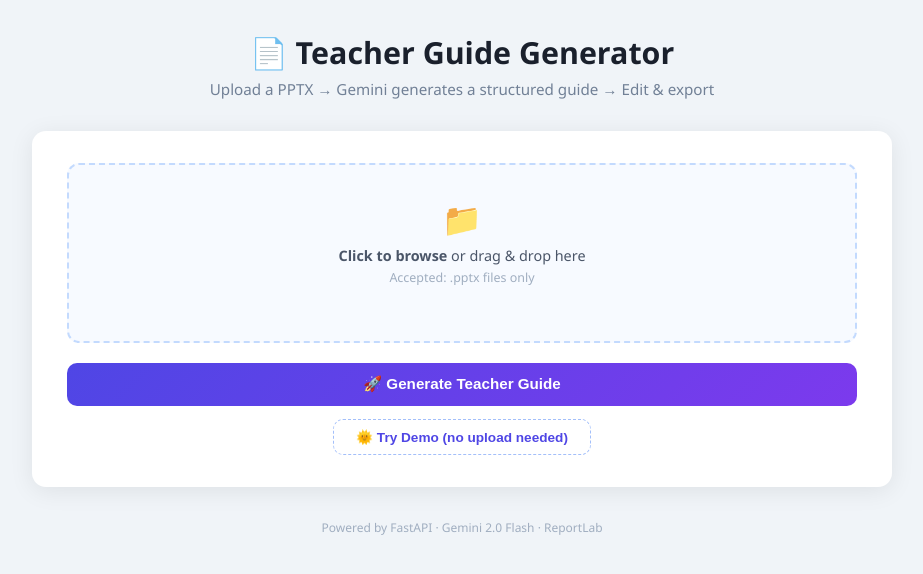
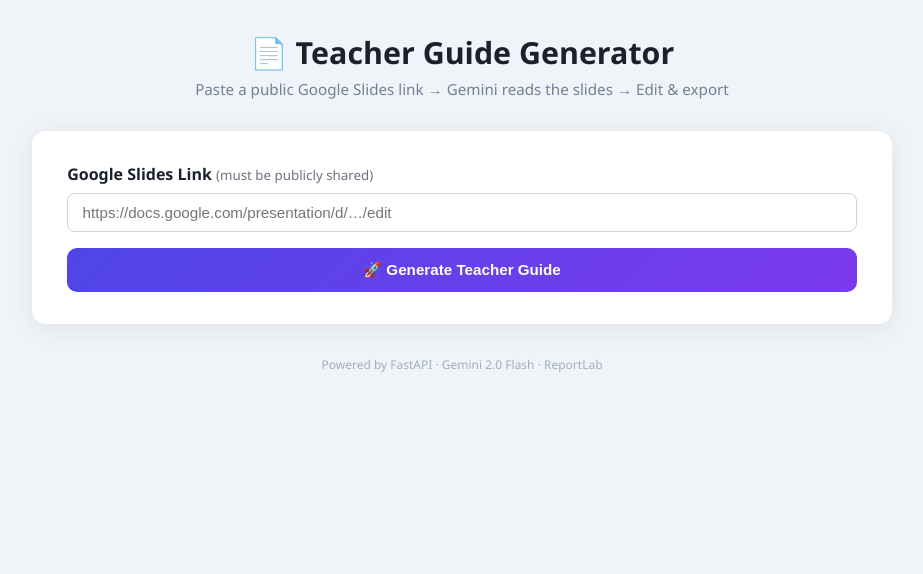
Before and after one commit to yassinelsawy/teacher-guide-generator, a FastAPI app: page / in a window 1280 px wide. Shown: the top 574 px of the page, without its empty margins (178-1101 px from the left). Run offline with FastAPI, Linux system fonts and the light colour scheme; some libraries are stand-ins or nearby versions.

Commit message:
Refactor: Google Slides link input, Gemini Files API, remove demo button, cache-bust assets

````diff
--- a/main.py
+++ b/main.py
@@ -1,19 +1,19 @@
+import asyncio
 import base64
 import io
 import os
 import re
-import shutil
 import time
-import uuid
 from pathlib import Path
 
+import requests as http_requests
 from dotenv import load_dotenv
-from fastapi import FastAPI, File, Request, UploadFile
+from fastapi import FastAPI, Request
 from fastapi.responses import HTMLResponse, JSONResponse, StreamingResponse
 from fastapi.staticfiles import StaticFiles
 from fastapi.templating import Jinja2Templates
 from google import genai
-from pptx import Presentation
+from pydantic import BaseModel
 from reportlab.lib import colors
 from reportlab.lib.enums import TA_LEFT
 from reportlab.lib.pagesizes import A4
@@ -34,9 +34,6 @@ load_dotenv()
 GEMINI_API_KEY = os.getenv("GEMINI_API_KEY")
 gemini = genai.Client(api_key=GEMINI_API_KEY)
 
-UPLOAD_DIR = Path("uploads")
-UPLOAD_DIR.mkdir(exist_ok=True)
-
 STATIC_DIR = Path("static")
 STATIC_DIR.mkdir(exist_ok=True)
 
@@ -48,35 +45,19 @@ templates = Jinja2Templates(directory="templates")
 
 # ── Helpers ───────────────────────────────────────────────────────────────────
 
-def extract_text_from_pptx(filepath: Path) -> tuple[str, str]:
-    """Return (filename_stem, full_slide_text)."""
-    prs = Presentation(filepath)
-    lines: list[str] = []
-    for slide_num, slide in enumerate(prs.slides, start=1):
-        slide_lines: list[str] = []
-        for shape in slide.shapes:
-            if shape.has_text_frame:
-                for para in shape.text_frame.paragraphs:
-                    text = para.text.strip()
-                    if text:
-                        slide_lines.append(text)
-        if slide_lines:
-            lines.append(f"--- Slide {slide_num} ---")
-            lines.extend(slide_lines)
-    return filepath.stem, "\n".join(lines)
-
-
 TEACHER_GUIDE_PROMPT = """\
 You are a professional curriculum designer.
 
-Generate a complete Teacher Guide in clean semantic HTML format.
+The attached file is a PowerPoint presentation (.pptx).
+Analyze ALL slides in the presentation and generate a complete Teacher Guide
+in clean semantic HTML format.
 
 IMPORTANT RULES:
 - Return ONLY HTML.
-- Do NOT wrap in markdown.
-- Do NOT add explanations.
+- Do NOT wrap in markdown code fences.
+- Do NOT add explanations or preamble.
 - Use <h1>, <h2>, <h3>, <p>, <ul>, <li>, <strong>.
-- Follow the exact hierarchy provided below.
+- Follow the exact structure below.
 
 Structure:
 
@@ -114,23 +95,68 @@ Structure:
 <h2>Bonus Activities</h2>
 <p>...</p>
 
-Use clear academic language similar to an official Teacher Guide.
+Use clear academic language appropriate for an official Teacher Guide.
 Audience: Write for TEACHERS, not students.
-
-FILE NAME: {file_name}
-
-Session content:
-{slide_text}
 """
 
 
-def generate_teacher_guide(file_name: str, slide_text: str) -> str:
-    """Call Gemini with exponential backoff retry on 429, return HTML string."""
-    prompt = TEACHER_GUIDE_PROMPT.format(
-        file_name=file_name,
-        slide_text=slide_text,
+def _slides_file_id(link: str) -> str:
+    """Extract the presentation file ID from a Google Slides URL.
+
+    Handles patterns like:
+      https://docs.google.com/presentation/d/FILE_ID/edit
+      https://docs.google.com/presentation/d/FILE_ID/view
+    """
+    m = re.search(r"/presentation/d/([a-zA-Z0-9_-]+)", link)
+    if m:
+        return m.group(1)
+    raise ValueError(
+        "Could not extract a presentation ID from the link. "
+        "Please paste a standard Google Slides share/edit URL, e.g.:\n"
+        "https://docs.google.com/presentation/d/FILE_ID/edit"
     )
 
+
+def _download_slides_pptx(file_id: str) -> bytes:
+    """Download a Google Slides presentation as PPTX.
+
+    Uses requests so that Google's redirect chain and cookies are handled
+    correctly even for large files. Validates the response is actually a
+    PPTX and not an HTML auth/error page.
+    """
+    url = f"https://docs.google.com/presentation/d/{file_id}/export/pptx"
+    try:
+        resp = http_requests.get(
+            url,
+            timeout=90,
+            allow_redirects=True,
+            headers={"User-Agent": "Mozilla/5.0"},
+        )
+        resp.raise_for_status()
+    except http_requests.exceptions.Timeout:
+        raise RuntimeError(
+            "Timed out while downloading the presentation. "
+            "The file may be very large — try again or check your connection."
+        )
+    except http_requests.exceptions.HTTPError as exc:
+        raise RuntimeError(
+            f"Google returned HTTP {exc.response.status_code} when exporting the presentation. "
+            "Make sure the presentation is set to 'Anyone with the link can view'."
+        ) from exc
+
+    content_type = resp.headers.get("content-type", "")
+    if "html" in content_type.lower():
+        raise RuntimeError(
+            "Google returned a sign-in page instead of the PPTX file. "
+            "The presentation must be publicly shared: "
+            "Share → Anyone with the link → Viewer."
+        )
+
+    return resp.content
+
+
+def _call_gemini_with_retry(uploaded_file) -> str:
+    """Send an already-uploaded Gemini file + prompt, with exponential backoff on 429."""
     max_retries = 4
     delay = 10
     last_exc: Exception | None = None
@@ -139,10 +165,9 @@ def generate_teacher_guide(file_name: str, slide_text: str) -> str:
         try:
             response = gemini.models.generate_content(
                 model="gemini-2.0-flash-lite",
-                contents=prompt,
+                contents=[uploaded_file, TEACHER_GUIDE_PROMPT],
             )
             raw = response.text.strip()
-            # Strip accidental markdown fences
             raw = re.sub(r"^```(?:html)?\s*", "", raw, flags=re.IGNORECASE)
             raw = re.sub(r"\s*```$", "", raw)
             return raw
@@ -150,7 +175,9 @@ def generate_teacher_guide(file_name: str, slide_text: str) -> str:
             last_exc = exc
             err_str = str(exc)
             if "429" in err_str or "RESOURCE_EXHAUSTED" in err_str:
-                retry_match = re.search(r"retry[\s_-]?(?:in|delay)[:\s]+([\d.]+)s", err_str, re.IGNORECASE)
+                retry_match = re.search(
+                    r"retry[\s_-]?(?:in|delay)[:\s]+([\d.]+)s", err_str, re.IGNORECASE
+                )
                 suggested = float(retry_match.group(1)) if retry_match else delay
                 wait = max(suggested, delay)
                 if attempt < max_retries - 1:
@@ -165,6 +192,33 @@ def generate_teacher_guide(file_name: str, slide_text: str) -> str:
             raise
 
     raise last_exc
+
+
+def generate_from_slides_link(slides_link: str) -> tuple[str, str]:
+    """Export PPTX from Google Slides, upload to Gemini, return (html, file_name)."""
+    file_id = _slides_file_id(slides_link)
+    pptx_bytes = _download_slides_pptx(file_id)
+
+    uploaded = gemini.files.upload(
+        file=io.BytesIO(pptx_bytes),
+        config={
+            "mime_type": (
+                "application/vnd.openxmlformats-officedocument"
+                ".presentationml.presentation"
+            ),
+            "display_name": file_id,
+        },
+    )
+
+    try:
+        html = _call_gemini_with_retry(uploaded)
+    finally:
+        try:
+            gemini.files.delete(name=uploaded.name)
+        except Exception:
+            pass
+
+    return html, file_id
 
 
 # ── PDF Styles ────────────────────────────────────────────────────────────────
@@ -274,9 +328,7 @@ def html_to_platypus(html_content: str, styles: dict) -> list:
                         _, b64data = src.split(",", 1)
                         img_bytes = base64.b64decode(b64data)
                     else:
-                        import urllib.request
-                        with urllib.request.urlopen(src) as resp:
-                            img_bytes = resp.read()
+                        img_bytes = http_requests.get(src, timeout=15).content
                     from PIL import Image as PILImage
                     pil = PILImage.open(io.BytesIO(img_bytes))
                     orig_w, orig_h = pil.size
@@ -365,9 +417,7 @@ def html_to_platypus(html_content: str, styles: dict) -> list:
                     _, b64data = src.split(',', 1)
                     img_bytes = base64.b64decode(b64data)
                 else:
-                    import urllib.request
-                    with urllib.request.urlopen(src) as resp:
-                        img_bytes = resp.read()
+                    img_bytes = http_requests.get(src, timeout=15).content
                 from PIL import Image as PILImage
                 pil = PILImage.open(io.BytesIO(img_bytes))
                 orig_w, orig_h = pil.size
@@ -398,29 +448,23 @@ async def index(request: Request):
     return templates.TemplateResponse("index.html", {"request": request})
 
 
-@app.post("/upload")
-async def upload(file: UploadFile = File(...)):
-    if not file.filename.lower().endswith(".pptx"):
-        return JSONResponse(status_code=400, content={"error": "Please upload a valid .pptx file."})
+class SlidesLinkRequest(BaseModel):
+    slides_link: str
 
-    temp_path = UPLOAD_DIR / f"{uuid.uuid4()}_{file.filename}"
+
+@app.post("/generate-from-link")
+async def generate_from_link(body: SlidesLinkRequest):
     try:
-        with temp_path.open("wb") as f:
-            shutil.copyfileobj(file.file, f)
-
-        file_name, slide_text = extract_text_from_pptx(temp_path)
-
-        if not slide_text.strip():
-            return JSONResponse(status_code=422, content={"error": "No readable text found in the uploaded PPTX."})
-
-        guide_html = generate_teacher_guide(file_name, slide_text)
-        return JSONResponse(content={"html": guide_html, "file_name": file_name})
-
+        # Run the blocking download + Gemini calls in a thread so the
+        # async event loop is not frozen during the operation.
+        html, file_name = await asyncio.to_thread(
+            generate_from_slides_link, body.slides_link
+        )
+        return JSONResponse(content={"html": html, "file_name": file_name})
+    except ValueError as exc:
+        return JSONResponse(status_code=400, content={"error": str(exc)})
     except Exception as exc:
         return JSONResponse(status_code=500, content={"error": str(exc)})
-    finally:
-        if temp_path.exists():
-            temp_path.unlink()
 
 
 @app.get("/demo")
--- a/requirements.txt
+++ b/requirements.txt
@@ -2,7 +2,7 @@ fastapi
 uvicorn[standard]
 jinja2
 python-multipart
-python-pptx
 google-genai
 python-dotenv
 reportlab
+requests
--- a/static/app.js
+++ b/static/app.js
@@ -1,9 +1,6 @@
 /* ── DOM refs ─────────────────────────────────────────────────────── */
-const fileInput     = document.getElementById('file-input');
-const fileLabel     = document.getElementById('file-label');
-const dropzone      = document.getElementById('dropzone');
+const driveLinkInput = document.getElementById('drive-link-input');
 const generateBtn   = document.getElementById('generate-btn');
-const demoBtn       = document.getElementById('demo-btn');
 const pdfBtn        = document.getElementById('pdf-btn');
 const spinner       = document.getElementById('spinner');
 const spinnerMsg    = document.getElementById('spinner-msg');
@@ -56,31 +53,12 @@ function imagePickerHandler() {
 /* Keep track of current file name for PDF export */
 let currentFileName = 'teacher_guide';
 
-/* ── File selection ───────────────────────────────────────────────── */
-fileInput.addEventListener('change', () => {
-  fileLabel.textContent = fileInput.files[0]?.name || '';
-});
-
-dropzone.addEventListener('dragover', e => {
-  e.preventDefault();
-  dropzone.classList.add('drag-over');
-});
-dropzone.addEventListener('dragleave', () => dropzone.classList.remove('drag-over'));
-dropzone.addEventListener('drop', e => {
-  e.preventDefault();
-  dropzone.classList.remove('drag-over');
-  if (e.dataTransfer.files.length) {
-    fileInput.files = e.dataTransfer.files;
-    fileLabel.textContent = e.dataTransfer.files[0].name;
-  }
-});
-
 /* ── Spinner ──────────────────────────────────────────────────────── */
 const msgs = [
-  'Uploading file...',
-  'Extracting slide text...',
-  'Sending to Gemini AI...',
+  'Sending link to Gemini AI...',
+  'Gemini is reading the presentation...',
   'Generating Teacher Guide...',
+  'Structuring content...',
   'Almost done...'
 ];
 
@@ -118,40 +96,29 @@ function showError(msg) {
   errorBox.classList.add('show');
 }
 
-/* ── Demo ────────────────────────────────────────────────────────── */
-demoBtn.addEventListener('click', async () => {
-  errorBox.classList.remove('show');
-  demoBtn.disabled = true;
-  startSpinner();
-  try {
-    const res  = await fetch('/demo');
-    const data = await res.json();
-    populateEditor(data.html, data.file_name);
-  } catch (err) {
-    showError('Demo failed: ' + err.message);
-  } finally {
-    stopSpinner();
-    demoBtn.disabled = false;
-  }
-});
-
 /* ── Generate ─────────────────────────────────────────────────────── */
 generateBtn.addEventListener('click', async () => {
   errorBox.classList.remove('show');
 
-  if (!fileInput.files[0]) {
-    showError('Please select a .pptx file first.');
+  const link = driveLinkInput.value.trim();
+  if (!link) {
+    showError('Please paste a Google Drive link first.');
     return;
   }
-
-  const fd = new FormData();
-  fd.append('file', fileInput.files[0]);
+  if (!link.includes('docs.google.com/presentation')) {
+    showError('That does not look like a Google Slides link.');
+    return;
+  }
 
   generateBtn.disabled = true;
   startSpinner();
 
   try {
-    const res  = await fetch('/upload', { method: 'POST', body: fd });
+    const res  = await fetch('/generate-from-link', {
+      method: 'POST',
+      headers: { 'Content-Type': 'application/json' },
+      body: JSON.stringify({ slides_link: link }),
+    });
     const data = await res.json();
 
     if (!res.ok || data.error) {
--- a/templates/index.html
+++ b/templates/index.html
@@ -8,7 +8,7 @@
   <!-- Quill snow theme -->
   <link href="https://cdn.quilljs.com/1.3.7/quill.snow.css" rel="stylesheet" />
 
-  <link rel="stylesheet" href="/static/style.css" />
+  <link rel="stylesheet" href="/static/style.css?v=2" />
 </head>
 <body>
 <div class="container">
@@ -16,31 +16,29 @@
   <!-- Header -->
   <div class="header">
     <h1>&#128196; Teacher Guide Generator</h1>
-    <p>Upload a PPTX &rarr; Gemini generates a structured guide &rarr; Edit &amp; export</p>
+    <p>Paste a public Google Slides link &rarr; Gemini reads the slides &rarr; Edit &amp; export</p>
   </div>
 
-  <!-- Upload Card -->
+  <!-- Input Card -->
   <div class="card">
-    <div class="dropzone" id="dropzone">
-      <input type="file" id="file-input" accept=".pptx" />
-      <div class="dropzone-icon">&#128193;</div>
-      <p><strong>Click to browse</strong> or drag &amp; drop here</p>
-      <small>Accepted: .pptx files only</small>
-      <span id="file-label"></span>
-    </div>
+    <label for="drive-link-input" style="display:block;font-weight:600;margin-bottom:.5rem;">
+      Google Slides Link <small style="font-weight:400;color:#6b7280;">(must be publicly shared)</small>
+    </label>
+    <input
+      type="url"
+      id="drive-link-input"
+      placeholder="https://docs.google.com/presentation/d/…/edit"
+      style="width:100%;box-sizing:border-box;padding:.65rem .9rem;border:1.5px solid #d1d5db;border-radius:8px;font-size:.95rem;outline:none;margin-bottom:1rem;"
+    />
 
     <div class="alert alert-error" id="error-box"></div>
 
     <div class="spinner-wrap" id="spinner">
       <div class="spinner"></div>
-      <p class="spinner-msg" id="spinner-msg">Uploading file...</p>
+      <p class="spinner-msg" id="spinner-msg">Sending to Gemini AI...</p>
     </div>
 
     <button class="btn btn-full" id="generate-btn">&#128640; Generate Teacher Guide</button>
-
-    <div style="text-align:center; margin-top:.8rem;">
-      <button class="btn btn-demo" id="demo-btn">&#127774; Try Demo (no upload needed)</button>
-    </div>
   </div>
 
   <!-- Editor (shown after generation) -->
@@ -70,6 +68,6 @@
 <!-- /container -->
 
 <script src="https://cdn.quilljs.com/1.3.7/quill.min.js"></script>
-<script src="/static/app.js"></script>
+<script src="/static/app.js?v=3"></script>
 </body>
 </html>
````
Also changed, not shown: README.md.
